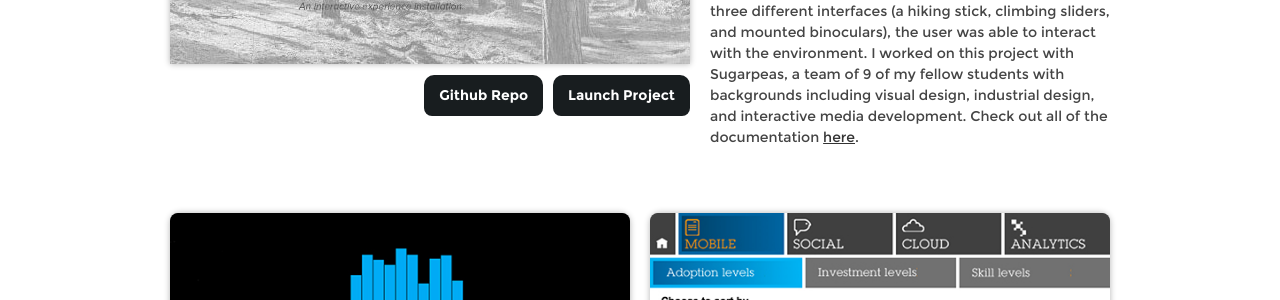
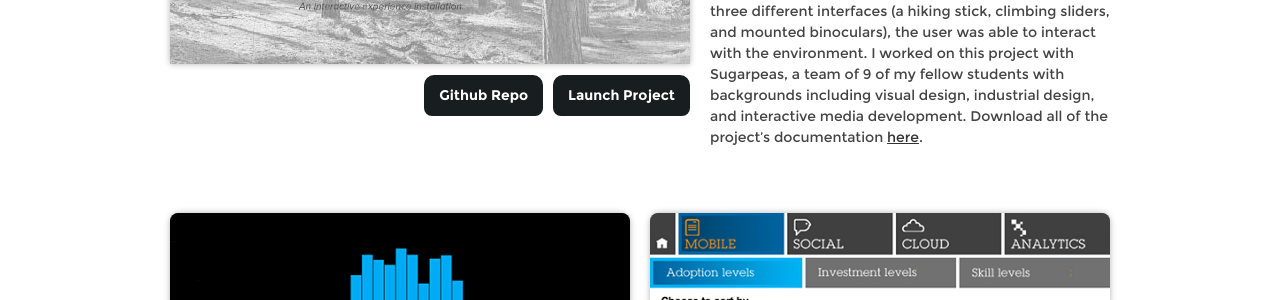
Before and after one commit to bichan17/BDB2, a Jekyll site: the page built from _posts/2012-08-14-wanderlust.markdown, in a window 1280 px wide. Shown: the part 486-786 px from the top of the page. Built offline with Jekyll 4.4.1, drawn with Linux system fonts in a browser that asks for light colours; Markdown is read by kramdown in place of the engine named in the settings; some of the changed text lies outside the part shown.

Commit message:
made wanderlust docs a download link

```diff
--- a/_posts/2012-08-14-wanderlust.markdown
+++ b/_posts/2012-08-14-wanderlust.markdown
@@ -14,6 +14,4 @@ link: http://vimeo.com/95558093
 github: https://github.com/SugarPeas/WanderLust
 ---
 
-Wanderlust was an interactive installation piece designed to invoke exploration and discovery through interaction with physical objects. In an all encompassing audio-visual environment, users were able to travel to a completely different part of the world and live vicariously through our exhibit. The user assumed the role of a hiker climbing up a mountain, and by using three different interfaces (a hiking stick, climbing sliders, and mounted binoculars), the user was able to interact with the environment. I worked on this project with Sugarpeas, a team of 9 of my fellow students with backgrounds including visual design, industrial design, and interactive media development. Check out all of the documentation [here][docs].
-
-[docs]: /assets/Wanderlust_Documentation.pdf
+Wanderlust was an interactive installation piece designed to invoke exploration and discovery through interaction with physical objects. In an all encompassing audio-visual environment, users were able to travel to a completely different part of the world and live vicariously through our exhibit. The user assumed the role of a hiker climbing up a mountain, and by using three different interfaces (a hiking stick, climbing sliders, and mounted binoculars), the user was able to interact with the environment. I worked on this project with Sugarpeas, a team of 9 of my fellow students with backgrounds including visual design, industrial design, and interactive media development. Download all of the project's documentation <a href="/assets/Wanderlust_Documentation.pdf" download="Wanderlust_Documentation.pdf">here</a>.
```
Also changed, not shown: 1 other file.
